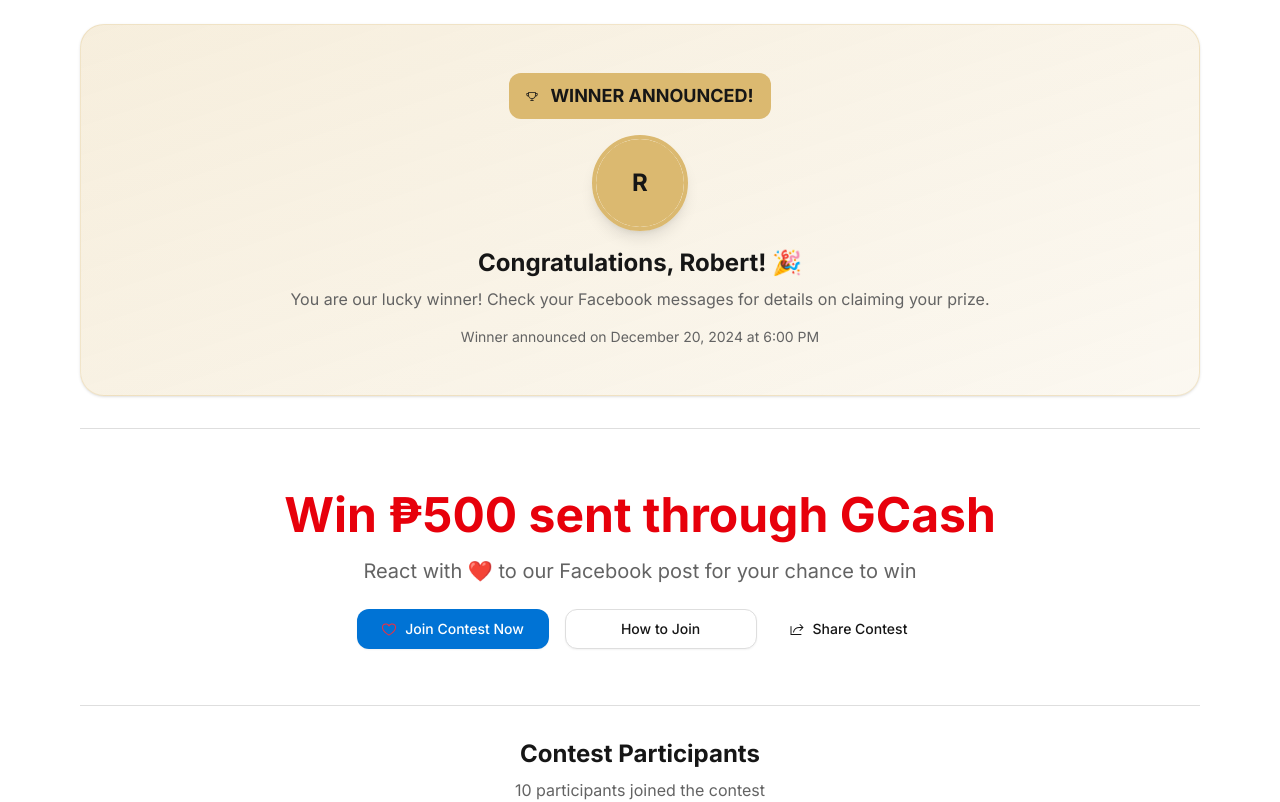
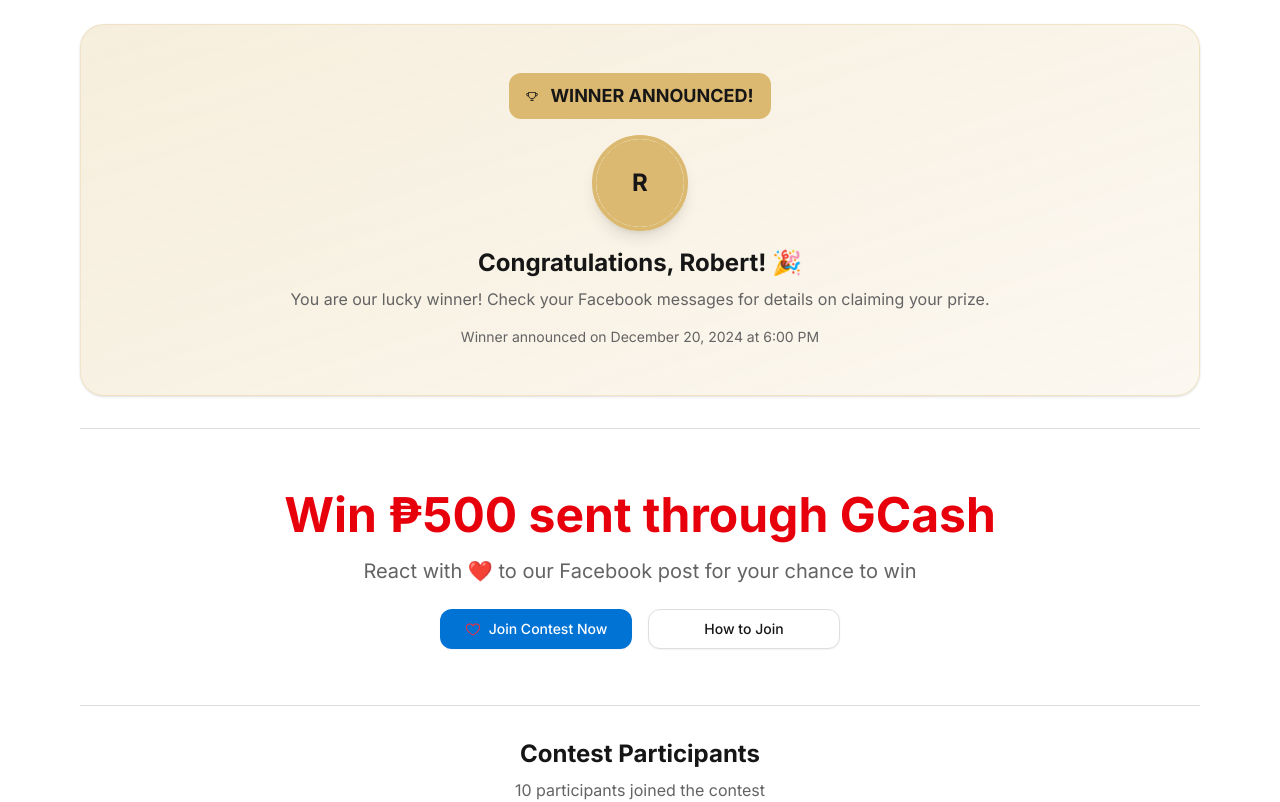
Before and after one commit to robrita/fb-contest-hub, a React (Vite) app: page / in a window 1280 px wide. Shown: the top 802 px of the page. Built offline with nearby package versions, Linux system fonts and the light colour scheme.

Commit message:
Generated by Spark: remove the Share Contest button

```diff
--- a/src/components/contest/HeroSection.tsx
+++ b/src/components/contest/HeroSection.tsx
@@ -1,4 +1,4 @@
-import { Heart, Share } from '@phosphor-icons/react'
+import { Heart } from '@phosphor-icons/react'
 import { Button } from '@/components/ui/button'
 
 interface HeroSectionProps {
@@ -16,22 +16,6 @@
   fbPostUrl,
   onShowMechanics
 }: HeroSectionProps) {
-  const handleShare = async () => {
-    if (navigator.share) {
-      try {
-        await navigator.share({
-          title: title,
-          text: tagline,
-          url: window.location.href,
-        })
-      } catch (err) {
-        console.log('Error sharing:', err)
-      }
-    } else {
-      navigator.clipboard.writeText(window.location.href)
-    }
-  }
-
   return (
     <section className="text-center space-y-4 py-6">
       <div className="space-y-3">
@@ -71,16 +55,6 @@
         >
           How to Join
         </Button>
-
-        <Button
-          variant="ghost"
-          size="lg"
-          onClick={handleShare}
-          className="flex items-center gap-2"
-        >
-          <Share size={20} />
-          Share Contest
-        </Button>
       </div>
     </section>
   )
```
